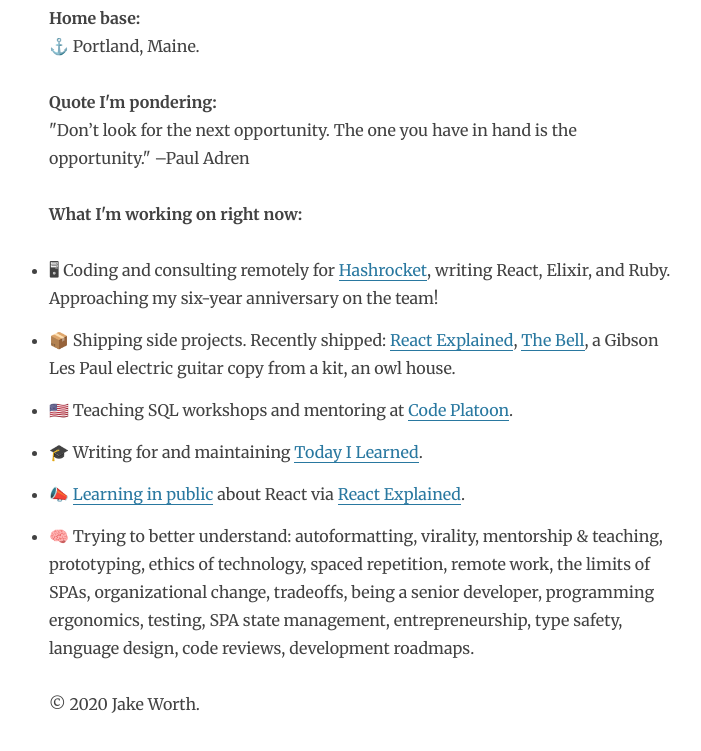
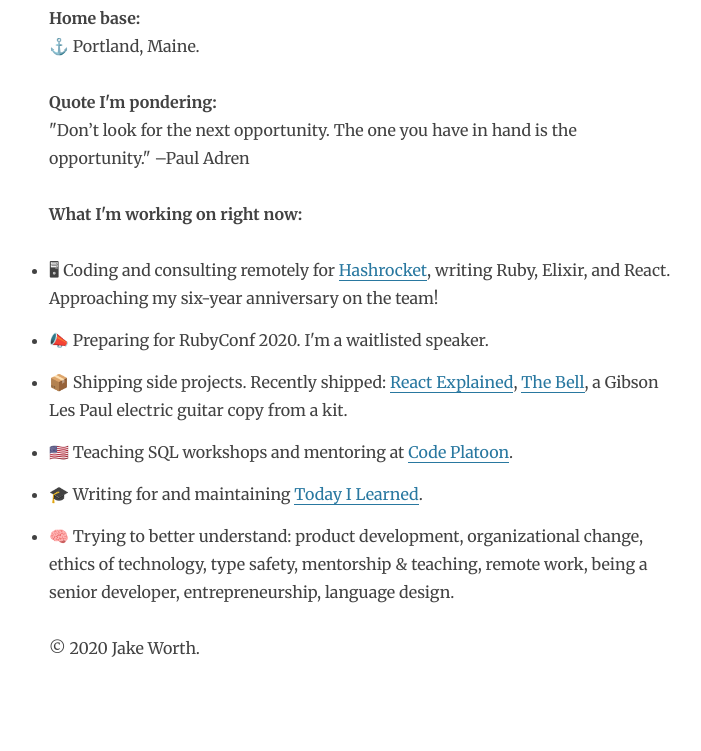
Before and after one commit to jwworth/jakeworth, a Gatsby site: page /now in a window 1280 px wide. Shown: the part 163-914 px from the top of the page, without its empty margins (276-977 px from the left). After the commit the page ends 867 px from the top, so only its background shows below. Built offline with nearby package versions, Linux system fonts and the light colour scheme; Gatsby itself is replaced by a stand-in of ours; some packages are replaced by stand-ins of ours.

Commit message:
User sees latest 'now'

```diff
--- a/src/pages/now.js
+++ b/src/pages/now.js
@@ -5,25 +5,15 @@
 import SEO from '../components/seo'
 
 const THINKING_ABOUT = [
-  'autoformatting',
-  'virality',
+  'product development',
+  'organizational change',
+  'ethics of technology',
+  'type safety',
   'mentorship & teaching',
-  'prototyping',
-  'ethics of technology',
-  'spaced repetition',
   'remote work',
-  'the limits of SPAs',
-  'organizational change',
-  'tradeoffs',
   'being a senior developer',
-  'programming ergonomics',
-  'testing',
-  'SPA state management',
   'entrepreneurship',
-  'type safety',
   'language design',
-  'code reviews',
-  'development roadmaps',
 ]
 
 const Now = props => {
@@ -70,9 +60,10 @@
           >
             Hashrocket
           </a>
-          , writing React, Elixir, and Ruby. Approaching my six-year anniversary
+          , writing Ruby, Elixir, and React. Approaching my six-year anniversary
           on the team!
         </li>
+        <li>📣 Preparing for RubyConf 2020. I'm a waitlisted speaker.</li>
         <li>
           📦 Shipping side projects. Recently shipped:{' '}
           <a
@@ -90,7 +81,7 @@
           >
             The Bell
           </a>
-          , a Gibson Les Paul electric guitar copy from a kit, an owl house.
+          , a Gibson Les Paul electric guitar copy from a kit.
         </li>
         <li>
           {' '}
@@ -115,25 +106,6 @@
           </a>
           .
         </li>
-        <li>
-          📣{' '}
-          <a
-            href="https://www.swyx.io/writing/learn-in-public/"
-            target="_blank"
-            rel="noopener noreferrer"
-          >
-            Learning in public
-          </a>{' '}
-          about React via{' '}
-          <a
-            href="https://www.getrevue.co/profile/react-explained"
-            target="_blank"
-            rel="noopener noreferrer"
-          >
-            React Explained
-          </a>
-          .
-        </li>
         <li>🧠 Trying to better understand: {thoughts}. </li>
       </ul>
     </Layout>
```
